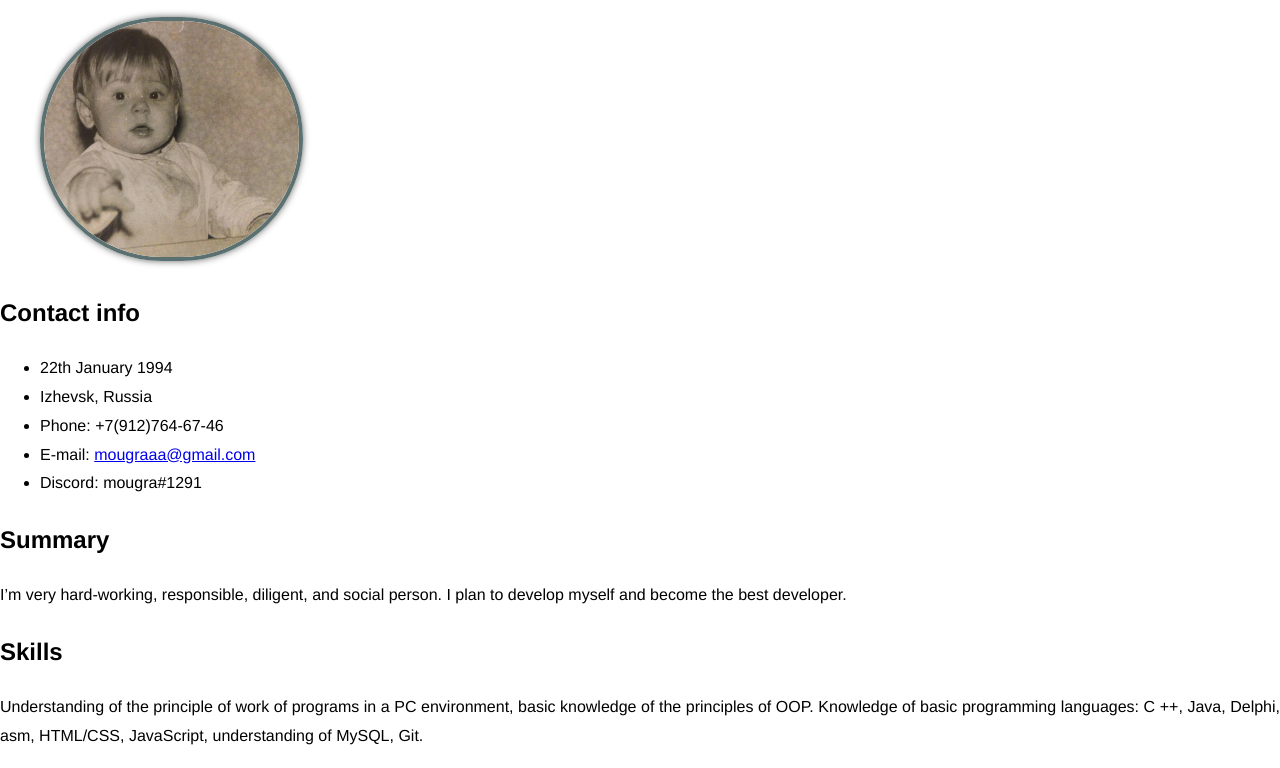
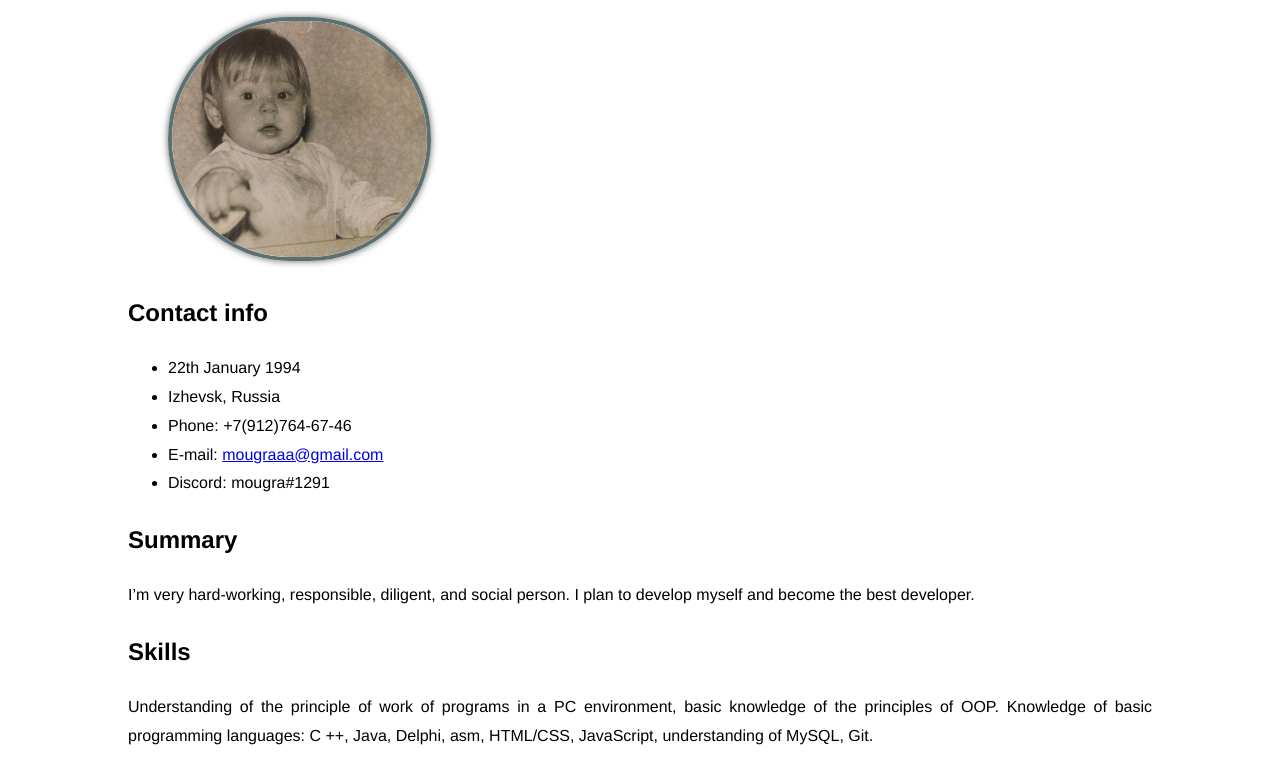
Before and after one commit to mougra/rsschool-cv, a plain HTML site: page index.html in a window 1280 px wide. Shown: the part 83-851 px from the top of the page. Drawn offline with Linux system fonts and the light colour scheme.

Commit message:
fix: change width page on style

```diff
--- a/style.css
+++ b/style.css
@@ -1,6 +1,6 @@
 .cv-site {
     margin: 0 auto;
-    min-width: 960px;
+    max-width: 1024px;
     font-family: "Montserrat", "Helvetica", "Arial", sans-serif;
     font-size: 16px;
     text-align: justify;
```
